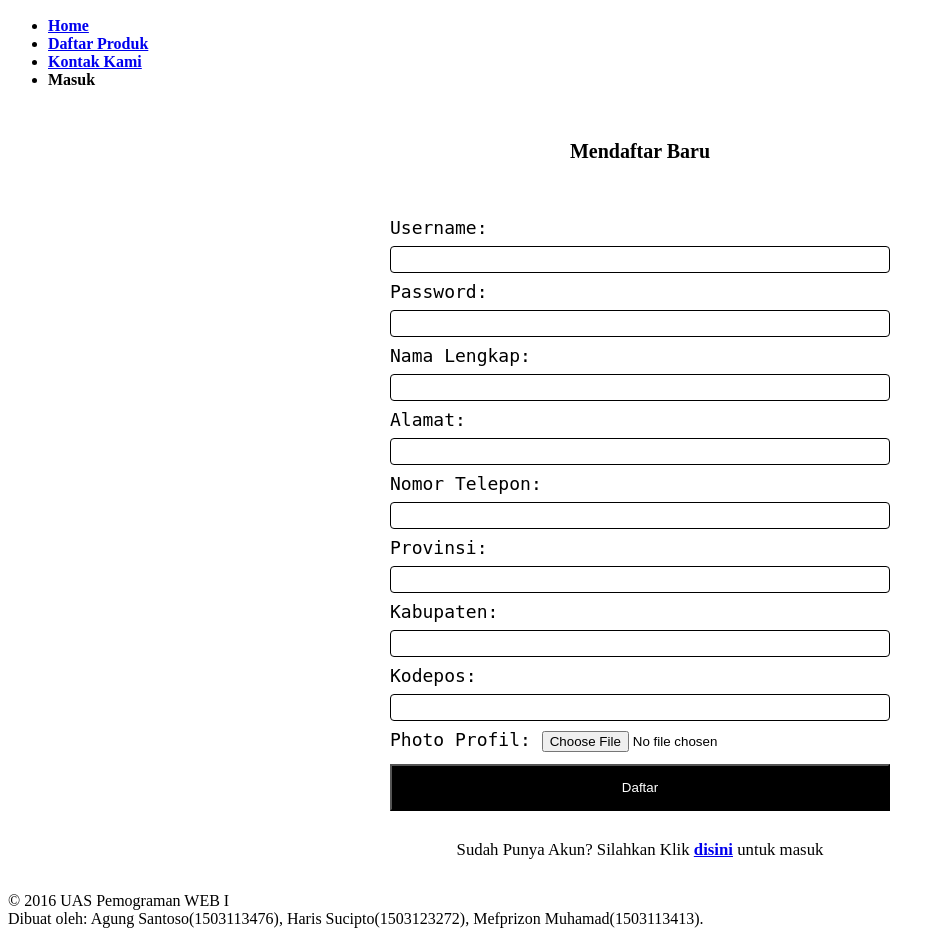
After one commit to adindazillyarsyika/TransaksiLipstikWardah, a PHP site: page /daftar.php in a window 1280 px wide. The commit adds this page. Shown: the part 999-1935 px from the top of the page, without its empty margins (0-945 px from the left). Run offline with PHP 8.4, Linux system fonts and the light colour scheme; data that the repository does not hold is empty.

Commit message:
base login register

```diff
--- a/css/tablekontent.css
+++ b/css/tablekontent.css
@@ -1,3 +1,4 @@
 .showProduK {
     color: black;
+    margin: 40px auto;
 }
--- /dev/null
+++ b/daftar.php
@@ -0,0 +1,127 @@
+<?php
+include_once('config.php');
+
+$sql = "SELECT * FROM online";
+$response = mysqli_query($conn, $sql);
+$pemakai = mysqli_fetch_array($response);
+
+$username = $pemakai['username'];
+
+//bilang pengguna aktif
+if ($pemakai) {
+    $ada = 1;
+}
+
+?>
+
+<!doctype html>
+<html>
+<head>
+    <meta charset="utf-8">
+    <title>Tiga Sekawan Online Shop</title>
+    <link type="text/css" rel="stylesheet" href="styles.css">
+    <link type="text/css" rel="stylesheet" href="css/terimakasih.css">
+    <link type="text/css" rel="stylesheet" href="css/formstyling.css">
+</head>
+
+<body>
+
+<a href="index.php">
+    <header class="top">
+
+        <p id="logokita2">
+            <img src="images/logokita2.png" width="300px">
+        </p>
+        <p id="logokita">
+            <img src="images/logokita.png" width="300px">
+        </p>
+        <p id="gratis">
+            <img src="images/gratis3.png" width="200px">
+        </p>
+        <p id="aman">
+            <img src="images/transparan3.png" width="200px">
+        </p>
+        <p id="praktis">
+            <img src="images/aman3.png" width="200px">
+        </p>
+
+    </header>
+</a>
+
+<nav>
+    <ul>
+        <li><a href="index.php">Home</a></li>
+        <li><a href="daftarproduk.php">Daftar Produk</a></li>
+        <li><a href="kontakkami.php">Kontak Kami</a></li>
+        <?php
+        if ($ada != 1) {
+            echo "
+            <li class=\"selected\"><span class=\"disni\">Masuk</a></span></li>
+            ";
+        } else {
+            echo "
+                      <li><a href=\"member.php\">$username</a></li>
+                       <li><a href=\"keluar.php\">Keluar</a></li>
+                ";
+        }
+        ?>
+    </ul>
+</nav>
+
+<div id="tableContainer">
+    <div id="tableRow">
+
+        <section id="main4">
+            <article>
+                <div id="kepalaIsi">
+                    <p class="terimakasih">
+							<span id="parkir">
+							Mendaftar Baru
+							</span>
+                    </p>
+                </div>
+                <br><br>
+
+                <?php
+                if ($ada != 1) {
+                    echo "
+                             <div id=\"login\">
+                                <form action=\"verifikasi.php\" method=\"post\" enctype='multipart/form-data'>
+                                    <label for=\"pengguna\">Username:</label><input type=\"text\" id=\"pengguna\" name=\"pengguna\" maxlength=\"12\">
+                                    <label for=\"pasowrd\">Password:</label><input type=\"text\" id=\"katasandi\" name=\"katasandi\" maxlength=\"8\">
+                                    <label for='namalengkap'>Nama Lengkap:</label><input type='text' id='namalengkap' name='namalengkap' maxlength='20'>
+                                    <label for='alamat'>Alamat:</label><input type='text' id='alamat' name='alamat' maxlength='20'>
+                                    <label for='alamat'>Nomor Telepon:</label><input type='text' id='telepon' name='telepon' maxlength='12'>
+                                    <label for='provinsi'>Provinsi:</label><input type='text' id='provinsi' name='provinsi' maxlength='16'>
+                                    <label for='kabupaten'>Kabupaten:</label><input type='text' id='kabupaten' name='kabupaten' maxlength='16'>
+                                    <label for='kodepos'>Kodepos:</label><input type='text' id='kodepos' name='kodepos' maxlength='5'>
+                                    <label for='photo'>Photo Profil: </label> <input type='file' name='filename'>
+                                    <input type=\"submit\" name=\"masuk\" value=\"Daftar\">
+                                </form>
+                            </div>
+                            <p>Sudah  Punya Akun? Silahkan Klik  <a href=\"login.php\" style=\"font-weight: bolder\">disini</a>
+                                untuk masuk</p>
+                            </div>
+                        ";
+                } else {
+                    echo "<br><br>
+                                Hello $username anda telah Masuk, Semoga Anda Senang dengan Situs Kami
+                                <br><br><br><br><br><br><br><br><br>";
+
+                }
+                ?>
+
+            </article>
+        </section>
+
+    </div>
+</div>
+
+<footer>
+    &copy; 2016 UAS Pemograman WEB I
+    <br>
+    Dibuat oleh: Agung Santoso(1503113476), Haris Sucipto(1503123272), Mefprizon Muhamad(1503113413).
+</footer>
+
+
+</body>
--- a/showproduk.php
+++ b/showproduk.php
@@ -68,14 +68,14 @@ if ($pemakai) {
                     <?php
 
                     $idnomor = $_GET['id'];
-                    echo $idnomor;
+
                     include_once('config.php');
 
                     $sql = "SELECT * FROM produk WHERE Kode_produk='$idnomor'";
                     $response = mysqli_query($conn, $sql);
                     $row = mysqli_fetch_array($response);
 
-                    echo $row[Kode_produk];
+
 
 
                     echo "
@@ -84,7 +84,7 @@ if ($pemakai) {
                         <tr>
                             <th>Kode Produk: </th>
                             <td>" . $row[Kode_produk] . "</td>
-                            <td rowspan=\"5\"><img src=\"$row[linkgambar]\" width=\"250px\">
+                            <td rowspan=\"5\"><img src=" . $row[gambar_produk] . "\" width=\"250px\">
                         </tr>
                         <tr>
                             <th>Kode Warna: </th>
```
Also changed, not shown: index.php (+6 -5 lines), login.php (added, +102 -0 lines).
